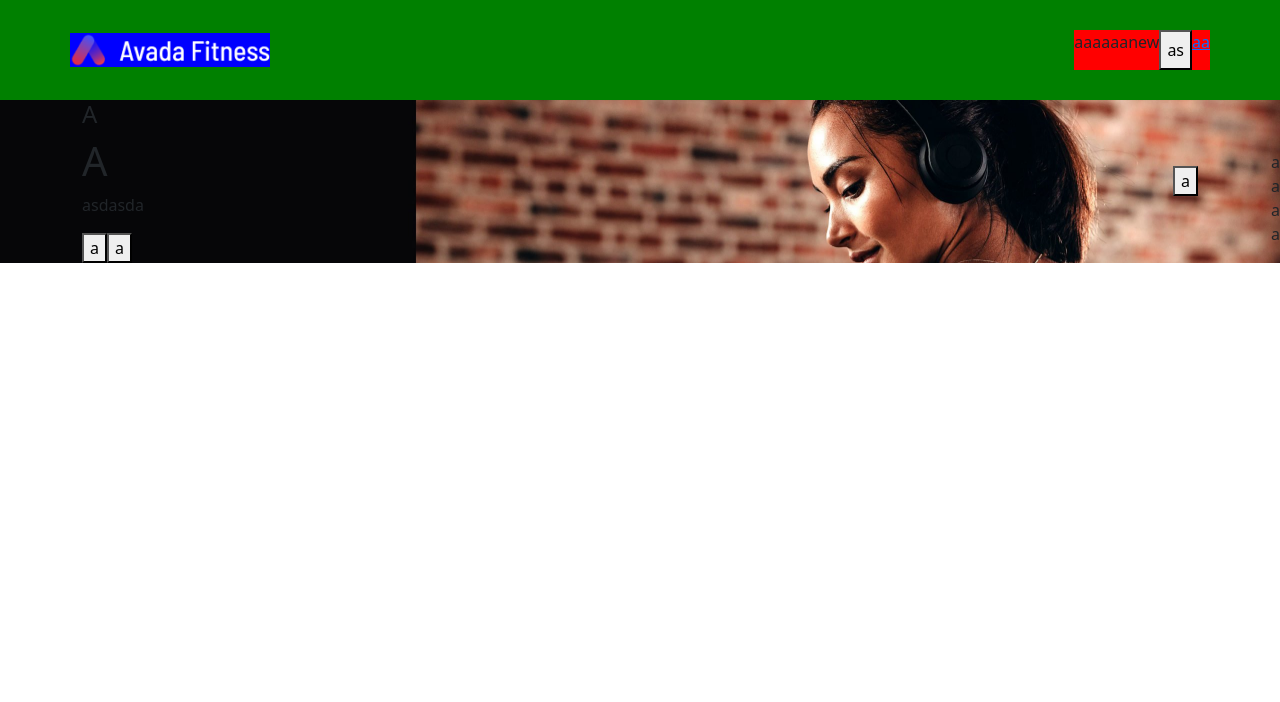
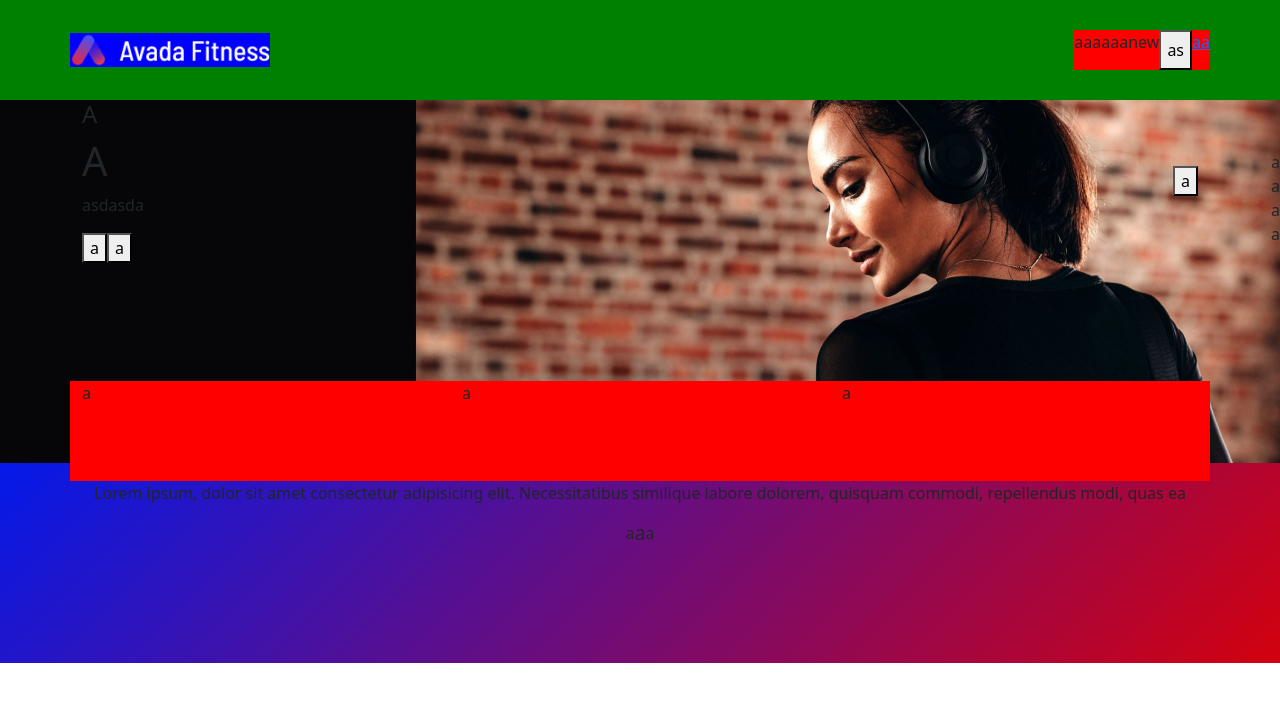
Before and after one commit to AndreaGul/proj-html-vuejs, a Vue app: page / in a window 1280 px wide. Shown: the top 702 px of the page. Built offline with nearby package versions, Linux system fonts and the light colour scheme.

Commit message:
feat:struttura base presentation di main course caracteristics

```diff
--- a/src/assets/scss/partial/_variables.scss
+++ b/src/assets/scss/partial/_variables.scss
@@ -4,4 +4,5 @@ VARIABLES
 *********
 */
 
-$primary-color: blue;
+$primary-gradient-blue: #0419e9;
+$primary-gradient-red: #d3010e;
--- a/src/components/components-main/AppMainInfo.vue
+++ b/src/components/components-main/AppMainInfo.vue
@@ -35,9 +35,9 @@ export default {
 <style scoped lang="scss">
 .container-info {
   position: relative;
-
   background-image: url('/img/slider82x-scaled.jpg');
   background-size: cover;
+  padding-bottom: 200px;
   .advices-buttons {
     position: absolute;
     top: 50px;
--- a/src/components/components-main/AppMainPresentation.vue
+++ b/src/components/components-main/AppMainPresentation.vue
@@ -4,6 +4,52 @@ export default {
 };
 </script>
 
-<template></template>
+<template>
+  <div class="general-container">
+    <div class="container presentation-container">
+      <div class="row card-container">
+        <!-- questi elementi posono essere inseriti tramite un ciclo for se io inserisco i dati delle card in un oggetto lo posso struttare per riempirle -->
+        <div class="col-4">a</div>
+        <div class="col-4">a</div>
+        <div class="col-4">a</div>
+      </div>
+      <div class="text-center">
+        <div>
+          <p>
+            Lorem ipsum, dolor sit amet consectetur adipisicing elit.
+            Necessitatibus similique labore dolorem, quisquam commodi,
+            repellendus modi, quas ea
+          </p>
+        </div>
+        <div class="d-flex justify-content-center">
+          <div>a</div>
+          <h5>a</h5>
+          <p>a</p>
+        </div>
+      </div>
+    </div>
+  </div>
+</template>
 
-<style scoped lang="scss"></style>
+<style scoped lang="scss">
+@use 'src/assets/scss/partial/_variables.scss' as *;
+.general-container {
+  position: relative;
+  height: 200px;
+  background: linear-gradient(
+    135deg,
+    $primary-gradient-blue,
+    $primary-gradient-red
+  );
+  .presentation-container {
+    position: absolute;
+    top: -82px;
+    left: 50%;
+    transform: translate(-50%, 0);
+    .card-container {
+      background-color: red;
+      height: 100px;
+    }
+  }
+}
+</style>
```
